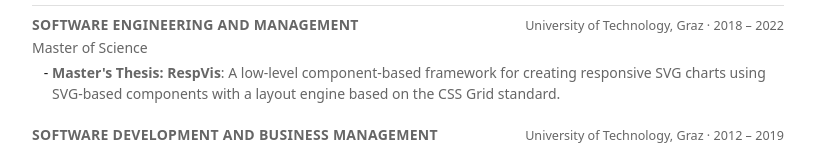
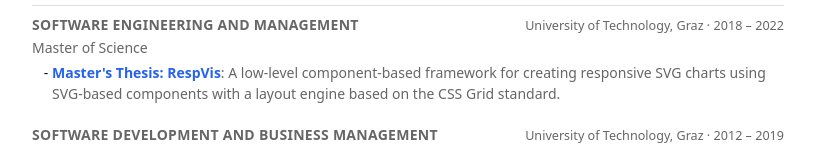
Before and after one commit to AlmostBearded/almostbearded.github.io, a React (Vite) app: page / in a window 1280 px wide. Shown: the part 1828-1979 px from the top of the page, without its empty margins (232-1047 px from the left). Built offline with nearby package versions, Linux system fonts and the light colour scheme.

Commit message:
fix highlight link color inheritance

```diff
--- a/src/components/Highlights.tsx
+++ b/src/components/Highlights.tsx
@@ -15,7 +15,7 @@ function Highlights({ items }: HighlightsProps) {
         <UnorderedList.Item key={h.title}>
           {h.url ? (
             <Link href={h.url}>
-              <Text weight="bold" color="muted">{h.title}</Text>
+              <Text weight="bold">{h.title}</Text>
             </Link>
           ) : (
             <Text weight="bold" color="muted">{h.title}</Text>
--- a/src/components/Link.module.css
+++ b/src/components/Link.module.css
@@ -2,3 +2,10 @@
   color: var(--color-accent);
   text-decoration: none;
 }
+
+@media print {
+  .link {
+    color: inherit;
+    text-decoration: none;
+  }
+}
```
